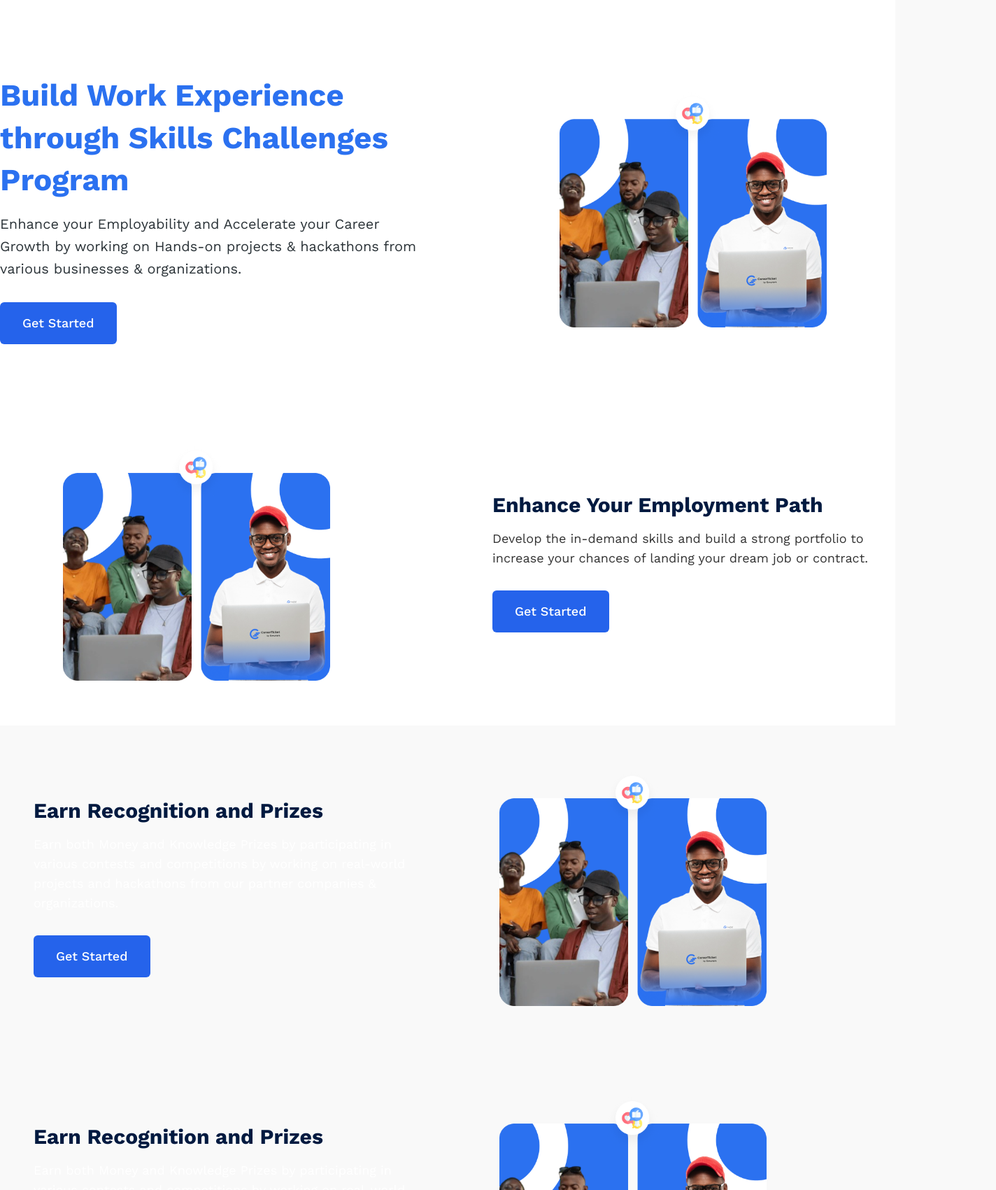
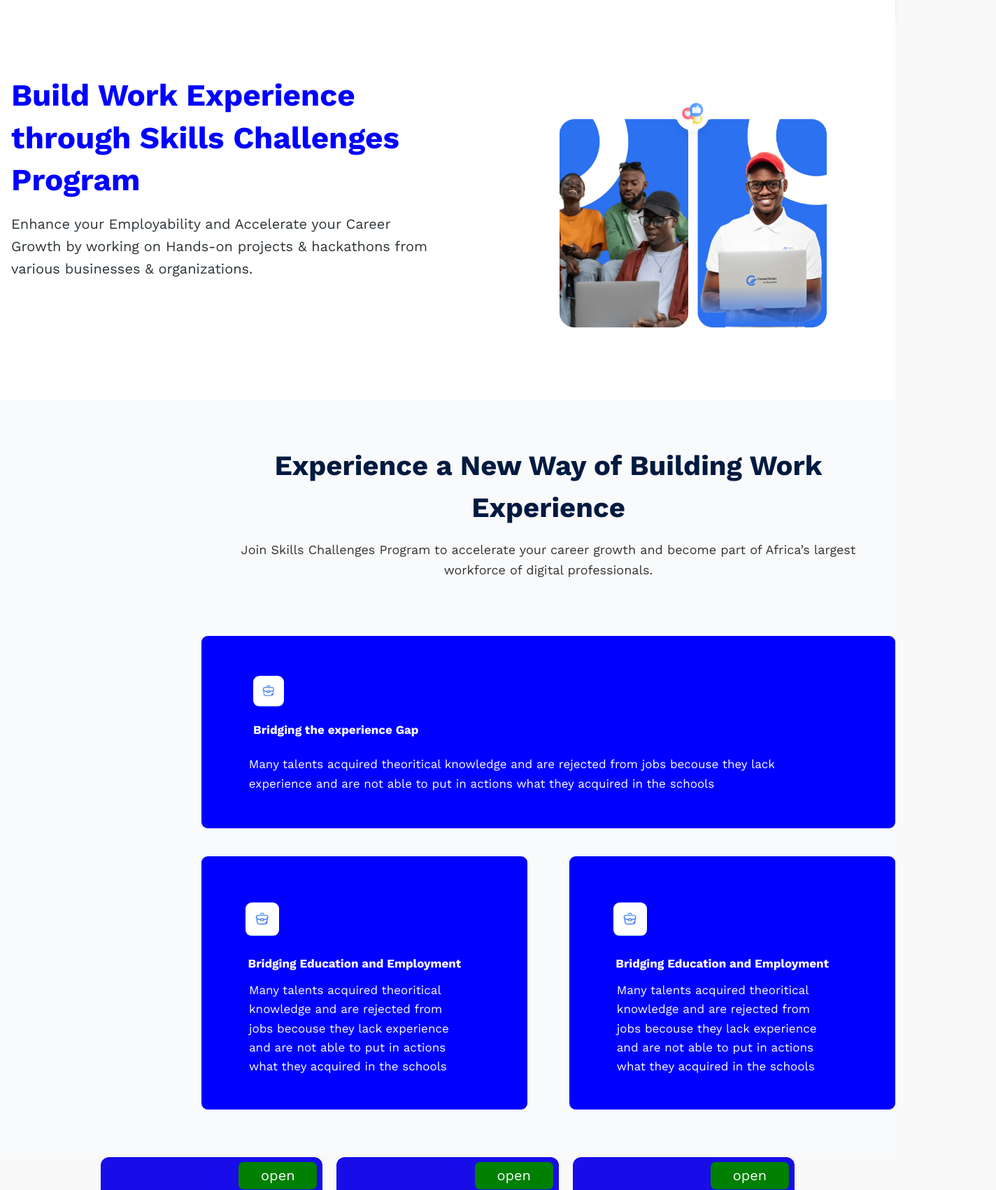
Before and after one commit to Calebgisa72/Umurava-Skill-Challenge-fe, a Next.js app: page / in a window 1280 px wide. Shown: the part 79-1780 px from the top of the page at 70% size, 1424 px wide, since content can reach past the window. Built offline with nearby package versions, Linux system fonts and the light colour scheme.

Commit message:
remove experience card

```diff
--- a/app/components/benefits.tsx
+++ b/app/components/benefits.tsx
@@ -1,6 +1,5 @@
 import React from 'react'
 import '../learning/style.css';
-import { BriefcaseBusiness } from 'lucide-react';
 import benefit from '../images/benefit.png'
 import Image from 'next/image';
 
--- a/app/components/button.tsx
+++ b/app/components/button.tsx
@@ -19,8 +19,8 @@ const Button: React.FC<ButtonProps> = ({
   };
 
   const variantClasses = {
-    primary: "bg-blue-600 text-white hover:bg-blue-700",
-    secondary: "bg-gray-600 text-white hover:bg-gray-700",
+    primary: "bg-#2B71F0 text-white hover:bg-#2B71F0",
+    secondary: "bg-#2B71F0 text-white hover:bg-#2B71F0",
   };
 
   return (
--- a/app/components/experience.tsx
+++ b/app/components/experience.tsx
@@ -1,30 +1,25 @@
 import React from "react";
-import Button from "./button"
-import Hero from "../images/hero.png";
-import Image from "next/image";
+import Upperproblem from "./upperproblem";
+import Problem from "./problem";
+import Headings from "./headings";
 
 const Experience: React.FC = () => {
   return (
-    <section className="bg-white py-16">
-      <div className="container mx-auto">
-        <div className="flex items-center">
-          <div className="flex-1">
-            <Image
-              src={Hero}
-              alt="Skills Challenges"
-              width={500}
-              height={500}
-            />
+    <section className="bg-[#F9FAFB] py-16">
+      <div className="container mx-36">
+        <Headings
+          subtitle="Join Skills Challenges Program to accelerate your career growth and
+          become part of Africa’s largest workforce of digital professionals."
+          title="Experience a New Way of Building Work Experience"
+          className="mx-72"
+        />
+        <div className="mx-36">
+          <div className="reason-part1">
+            <Upperproblem />
           </div>
-          <div className="ml-12 max-w-xl">
-            <h2 className="text-3xl font-bold mb-4">
-              Enhance Your Employment Path
-            </h2>
-            <p className="text-lg mb-8">
-              Develop the in-demand skills and build a strong portfolio to
-              increase your chances of landing your dream job or contract.
-            </p>
-            <Button size="large">Get Started</Button>
+          <div className="reason-divs">
+            <Problem />
+            <Problem />
           </div>
         </div>
       </div>
--- a/app/components/experienceCard.tsx
+++ /dev/null
@@ -1,36 +0,0 @@
-import React from "react";
-import Button from "./button";
-import Hero from "../images/hero.png";
-import Image from "next/image";
-
-const EarnRecognitionPrizes: React.FC = () => {
-  return (
-    <section className="bg-primary-color text-white py-16">
-      <div className="container mx-auto">
-        <div className="flex items-center">
-          <div className="ml-12 max-w-xl">
-            <h2 className="text-3xl font-bold mb-4">
-              Earn Recognition and Prizes
-            </h2>
-            <p className="text-lg mb-8">
-              Earn both Money and Knowledge Prizes by participating in various
-              contests and competitions by working on real-world projects and
-              hackathons from our partner companies & organizations.
-            </p>
-            <Button size="large">Get Started</Button>
-          </div>
-          <div className="flex-1">
-            <Image
-              src={Hero}
-              alt="Skills Challenges"
-              width={500}
-              height={500}
-            />
-          </div>
-        </div>
-      </div>
-    </section>
-  );
-};
-
-export default EarnRecognitionPrizes;
--- /dev/null
+++ b/app/components/headings.tsx
@@ -0,0 +1,22 @@
+import React from "react";
+
+interface HeadingProps {
+  title: string;
+  subtitle: string;
+  className?: string;
+}
+
+const Heading: React.FC<HeadingProps> = ({
+  title,
+  subtitle,
+  className = "",
+}) => {
+  return (
+    <div className={`mx-auto max-w-4xl ${className}`}>
+      <h2 className="text-[40px] text-center font-bold mb-4">{title}</h2>
+      <p className="text-[18px] mb-8 text-center">{subtitle}</p>
+    </div>
+  );
+};
+
+export default Heading;
--- a/app/components/heroSection.tsx
+++ b/app/components/heroSection.tsx
@@ -6,8 +6,19 @@ import Image from "next/image";
 const HeroSection: React.FC = () => {
   return (
     <section className="bg-white text-white py-20 w-full">
-      <div className="container mx-auto flex flex-row-reverse items-center">
-        <div className="w-1/2 flex justify-center">
+      <div className="container mx-auto flex flex-col-reverse md:flex-row items-center text-center md:text-left">
+        <div className="md:w-1/2 px-4">
+          <h1 className="text-[32px] md:text-[44px] font-bold mb-4 leading-snug text-[blue]">
+            Build Work Experience through Skills Challenges Program
+          </h1>
+          <p className="text-[18px] md:text-[20px] mb-8 text-[#2B3338]">
+            Enhance your Employability and Accelerate your Career Growth by
+            working on Hands-on projects & hackathons from various businesses &
+            organizations.
+          </p>
+          <Button size="large">Get Started</Button>
+        </div>
+        <div className="md:w-1/2 flex justify-center mb-8 md:mb-0">
           <Image
             src={Hero}
             alt="Skills Challenges"
@@ -16,17 +27,6 @@ const HeroSection: React.FC = () => {
             className="object-contain"
           />
         </div>
-        <div className="w-1/2 pr-8">
-          <h1 className="text-[44px] font-bold mb-4 leading-snug text-[#2B71F0]">
-            Build Work Experience through Skills Challenges Program
-          </h1>
-          <p className="text-[20px] mb-8 text-[#2B3338]">
-            Enhance your Employability and Accelerate your Career Growth by
-            working on Hands-on projects & hackathons from various businesses &
-            organizations.
-          </p>
-          <Button size="large">Get Started</Button>
-        </div>
       </div>
     </section>
   );
--- a/app/components/middlebenefit.tsx
+++ b/app/components/middlebenefit.tsx
@@ -1,6 +1,5 @@
 import React from 'react'
 import '../learning/style.css';
-import { BriefcaseBusiness } from 'lucide-react';
 import benefit from '../images/benefit.png'
 import Image from 'next/image';
 
--- a/app/components/problem.tsx
+++ b/app/components/problem.tsx
@@ -6,12 +6,12 @@ import Image from 'next/image';
 const Problem = () => {
   return (
     <>
-    <div className='problem-div'>
+    <div className='problem-div p-12'>
       <div className='p-upper-image'>
             <Image src={icon} alt='' className='problem-img'/>
       </div>
       <div className='p-problem-heading'>
-              <p className='problem-p'>Bridging the experience Gap</p>
+              <p className='problem-p'>Bridging Education and Employment</p>
       </div>
       <div className='p-lower-para'>
             <p className='lower-p'>Many talents acquired theoritical knowledge and are rejected from jobs becouse they lack experience and are not able to put in actions what they acquired in the schools </p>
--- /dev/null
+++ b/app/components/skillSection.tsx
@@ -0,0 +1,19 @@
+import React from "react";
+import Heading from "./headings";
+
+const skillSection = () => {
+  return (
+      <div className="bg-white py-16 mx-0">
+
+      <div className="container mx-36">
+        <Heading
+          title="Skills Challenges Cover various in-demand skills and Careers for the digital economy"
+          subtitle="Explore the projects that various talents are working on."
+          className=""
+        />
+      </div>
+    </div>
+  );
+};
+
+export default skillSection;
--- a/app/components/upperproblem.tsx
+++ b/app/components/upperproblem.tsx
@@ -6,7 +6,7 @@ import Image from 'next/image';
 const Upperproblem = () => {
   return (
     <>
-    <div className='u-problem-div'>
+    <div className='u-problem-div p-[48px]'>
       <div className='new-upper'>
       <div className='upper-image'>
             <Image src={icon} alt='' className='problem-img'/>
--- a/app/page.tsx
+++ b/app/page.tsx
@@ -1,11 +1,11 @@
 import React from "react";
 import Header from "./components/header";
 import HeroSection from "./components/heroSection";
-import EnhanceEmploymentPath from "./components/experience";
-import EarnRecognitionPrizes from "./components/experienceCard";
+import Experience from "./components/experience";
 import Footer from "./components/footer";
 import Challenge from "./components/challenge";
 import Button from "./components/button";
+import SkillSection from "./components/skillSection";
 
 const LandingPage: React.FC = () => {
   return (
@@ -17,19 +17,7 @@ const LandingPage: React.FC = () => {
         <HeroSection />
       </div>
       <div className="experience-container">
-        <EnhanceEmploymentPath />
-      </div>
-      <div className="experience-card-container">
-        <EarnRecognitionPrizes />
-      </div>
-      <div className="experience-card-container">
-        <EarnRecognitionPrizes />
-      </div>
-      <div className="experience-card-container">
-        <EarnRecognitionPrizes />
-      </div>
-      <div className="experience-card-container">
-        <EarnRecognitionPrizes />
+        <Experience />
       </div>
       <div className="challenge-container">
         <div className="mx-36 flex justify-between gap-5">
@@ -41,6 +29,7 @@ const LandingPage: React.FC = () => {
           <Button>View More</Button>
         </div>
       </div>
+      <SkillSection />
       <div className="footer1">
         <Footer />
       </div>
```
Also changed, not shown: app/images/background.png (added), 1 other file (tests, documents, lock files or other folders).
